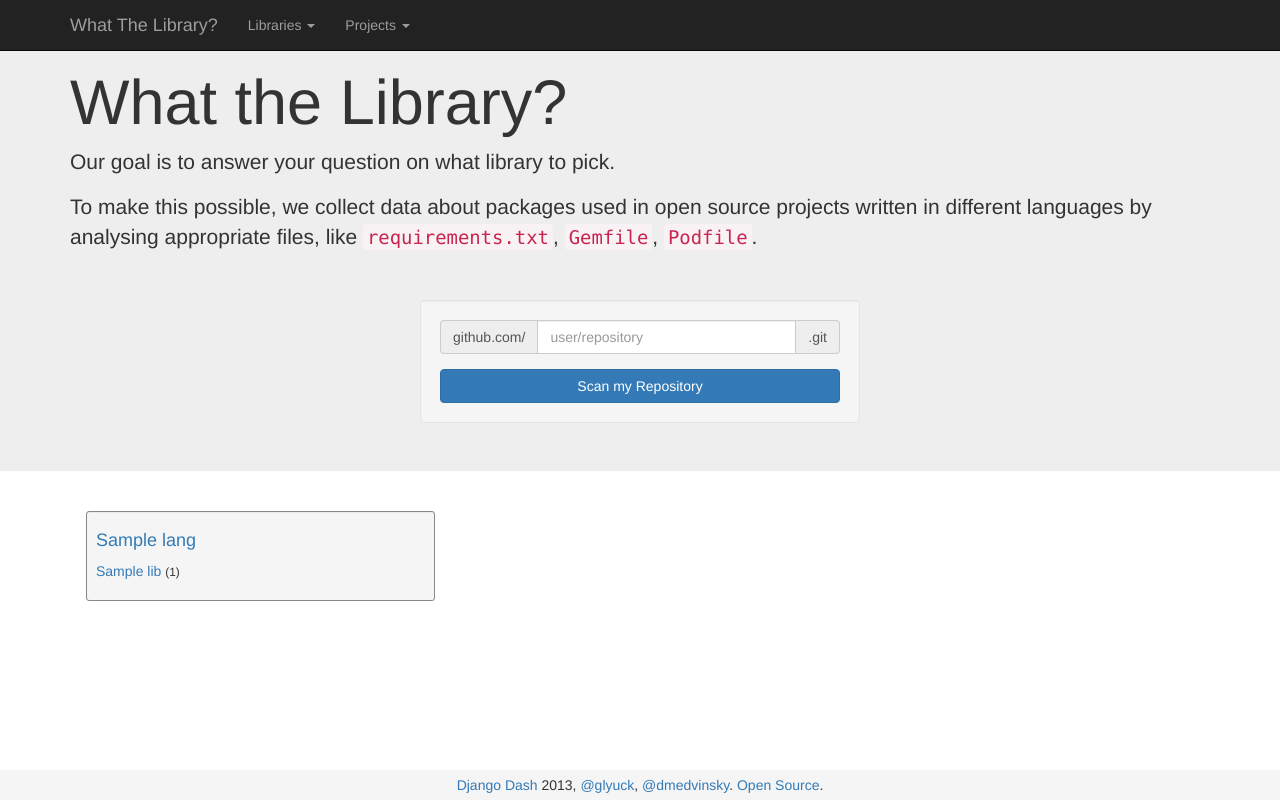
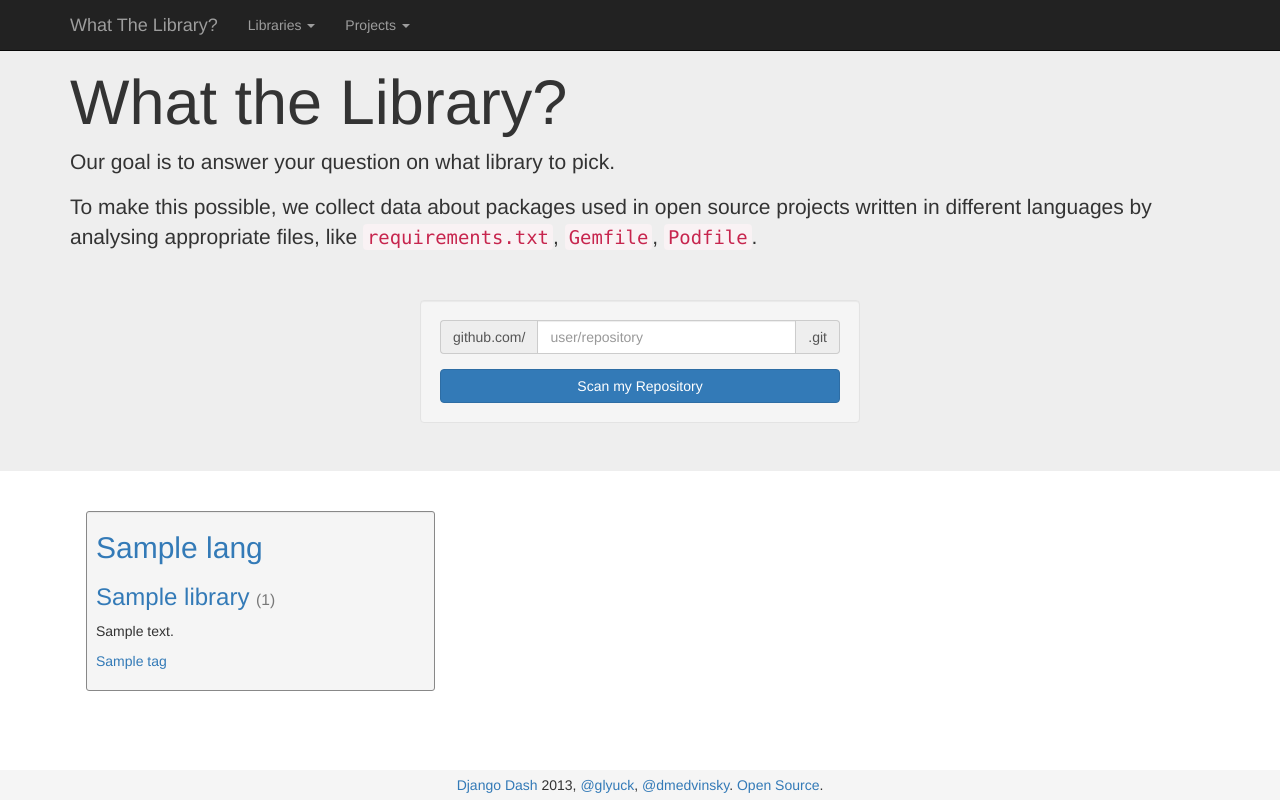
Before and after one commit to elegion/djangodash2013, a Django app: template templates/wtlib/home.html in a window 1280 px wide. Run offline with Django 3.2, Linux system fonts and the light colour scheme; the template is opened without the code that fills it: most values are stand-ins (such as "Sample title", 1, 10 or a date in 2020); some libraries are stand-ins or nearby versions.

Commit message:
More work on mainpage design

```diff
--- a/assets/css/index.css
+++ b/assets/css/index.css
@@ -32,7 +32,12 @@ html, body {
 
 .top-libraries {
   margin: 0 auto;
+  word-wrap: break-word;
 }
+  .top-libraries h2 {
+    margin-top: 10px;
+    margin-bottom: 20px;
+  }
 
 /* Project page */
 .project-info {
--- /dev/null
+++ b/templates/wtlib/_library.html
@@ -0,0 +1,10 @@
+{% load i18n %}
+<li>
+  <h3>
+    <a href="{{ library.get_absolute_url }}">{{ library.name }}</a>
+    <small title="{% trans 'Total users' %}">({{ library.total_users }})</small>
+  </h3>
+
+  {% if library.short_description %}<p>{{ library.short_description }}</p>{% endif %}
+  {% for tag in library.tags.all %}<a href="{% url 'wtlib_libraries_list_by_tag' language_slug=library.language.slug tag=tag.slug %}">{{ tag }}</a>{% if not forloop.last %}, {% endif %}{% endfor %}
+</li>
--- a/templates/wtlib/_top_libs.html
+++ b/templates/wtlib/_top_libs.html
@@ -3,13 +3,14 @@
   {% for lang in top_languages %}
     <section class="col-md-4">
       <div class="well well-sm" style="border-color: {{ lang.color }}">
-        <h4><a href="{{ lang.get_absolute_url }}">{{ lang.name }}</a></h4>
+        <h2><a href="{{ lang.get_absolute_url }}">{{ lang.name }}</a></h2>
+        {% if lang.id != 1 %}
+          <p>We had no time to implement automatic library description fetching for Ruby and Objective-C, so currently
+          these descriptions can be added only manually via admin interface.</p>
+        {% endif %}
         <ul class="list-unstyled libraries-list">
-          {% for lib in lang.top_libraries %}
-            <li>
-              <a href="{{ lib.get_absolute_url }}">{{ lib.name }}</a>
-              <small title="{% trans 'Total users' %}">({{ lib.total_users }})</small>
-            </li>
+          {% for library in lang.top_libraries %}
+            {% include 'wtlib/_library.html' %}
           {% endfor %}
         </ul>
       </div>
```
